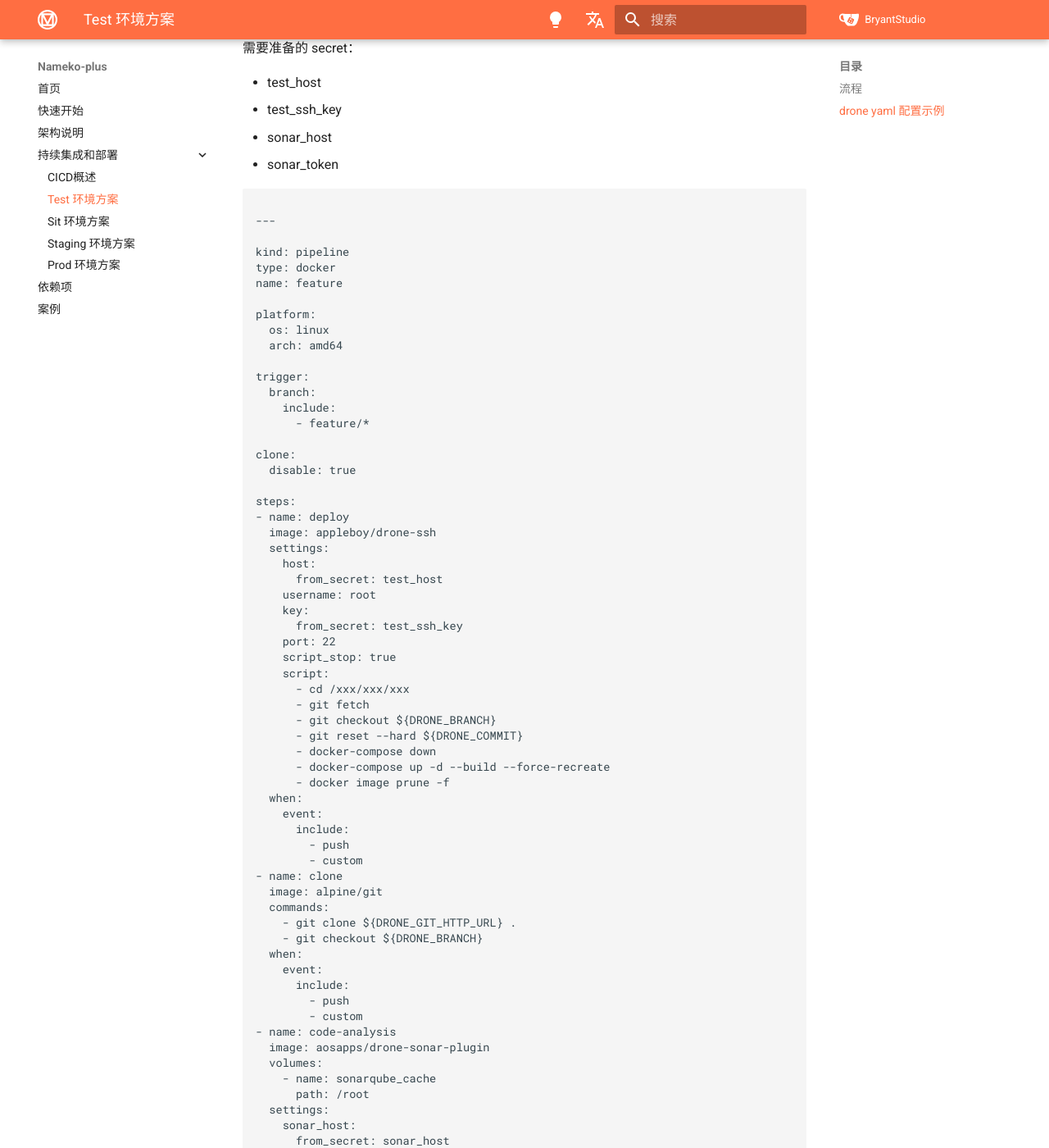
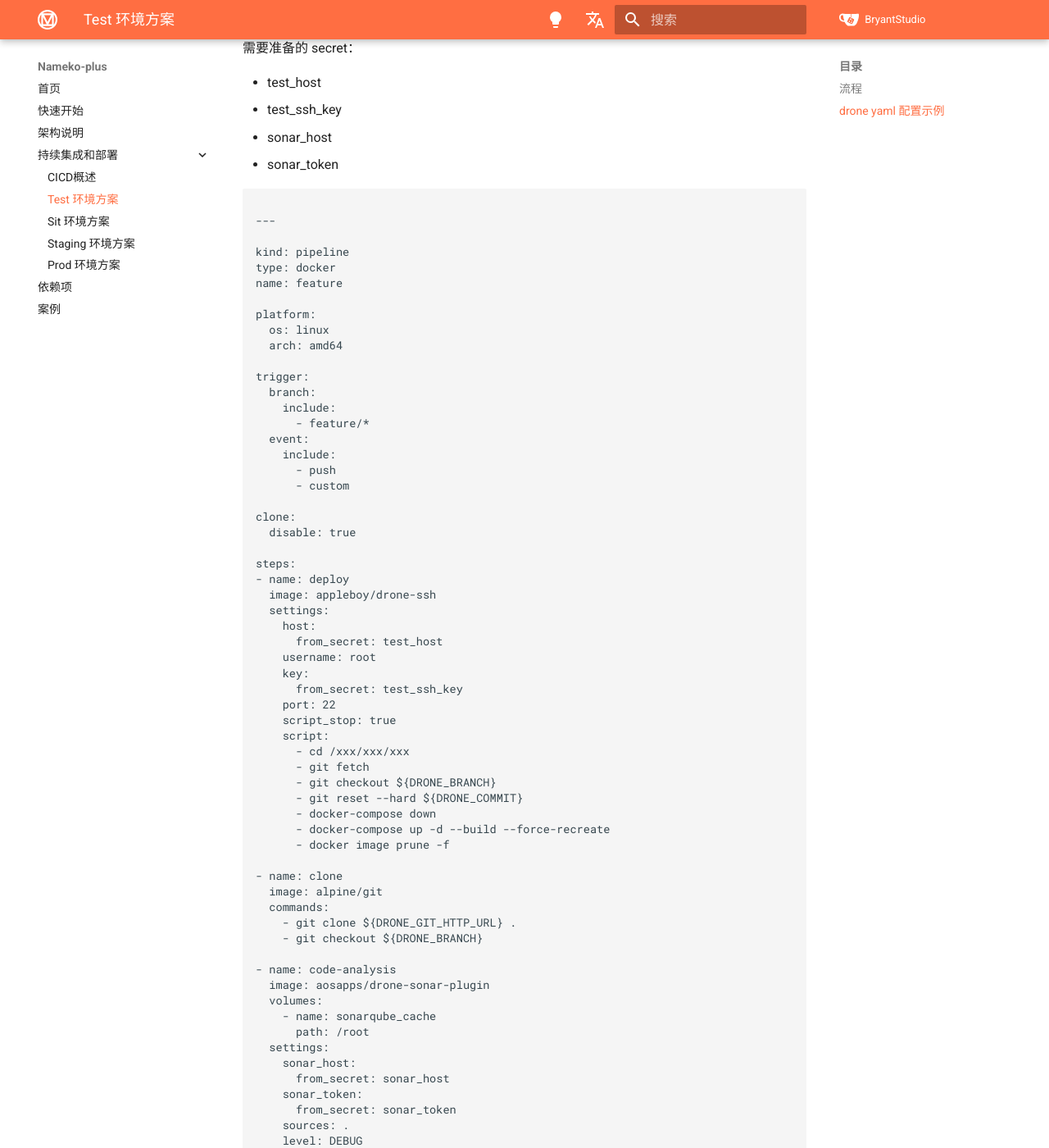
Before and after one commit to Bryanthelol/nameko-plus-doc, an MkDocs documentation site: the page built from docs/test 环境方案.md, in a window 1280 px wide and 1400 px high, scrolled down 861 px. Shown: the whole window at 82% size. Built offline with MkDocs 1.6.1 and Material for MkDocs 9.7.7, drawn with Linux system fonts in a browser that asks for light colours; some of the changed text lies outside the part shown.

Commit message:
update doc

```diff
--- a/docs/test 环境方案.md
+++ b/docs/test 环境方案.md
@@ -84,21 +88,13 @@ steps:
       - docker-compose down
       - docker-compose up -d --build --force-recreate
       - docker image prune -f
-  when:
-    event:
-      include:
-        - push
-        - custom
+
 - name: clone
   image: alpine/git
   commands:
     - git clone ${DRONE_GIT_HTTP_URL} .
     - git checkout ${DRONE_BRANCH}
-  when:
-    event:
-      include:
-        - push
-        - custom
+
 - name: code-analysis
   image: aosapps/drone-sonar-plugin
   volumes:
@@ -112,11 +108,6 @@ steps:
     sources: .
     level: DEBUG
     showProfiling: true
-  when:
-    event:
-      include:
-        - push
-        - custom
 
 volumes:
 - name: sonarqube_cache
```
Also changed, not shown: other parts of docs/test 环境方案.md (+4 -0 lines), docs/prod 环境方案.md (+4 -4 lines), docs/sit 环境方案.md (+5 -12 lines).
